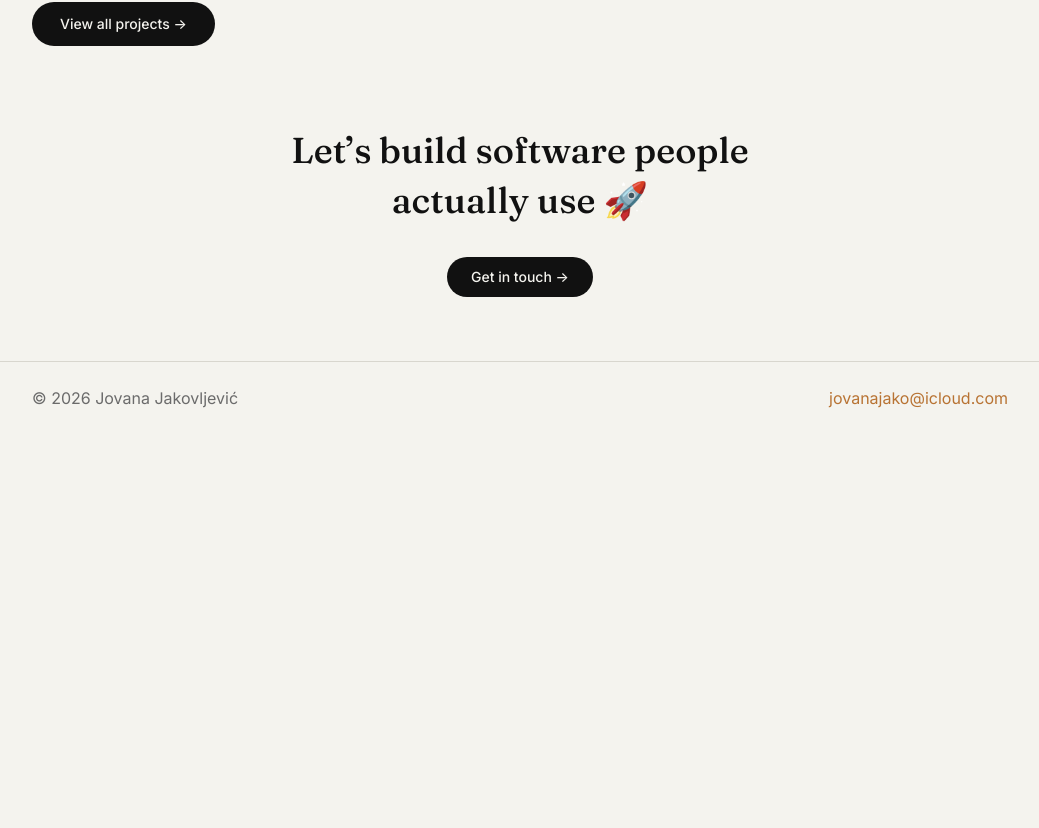
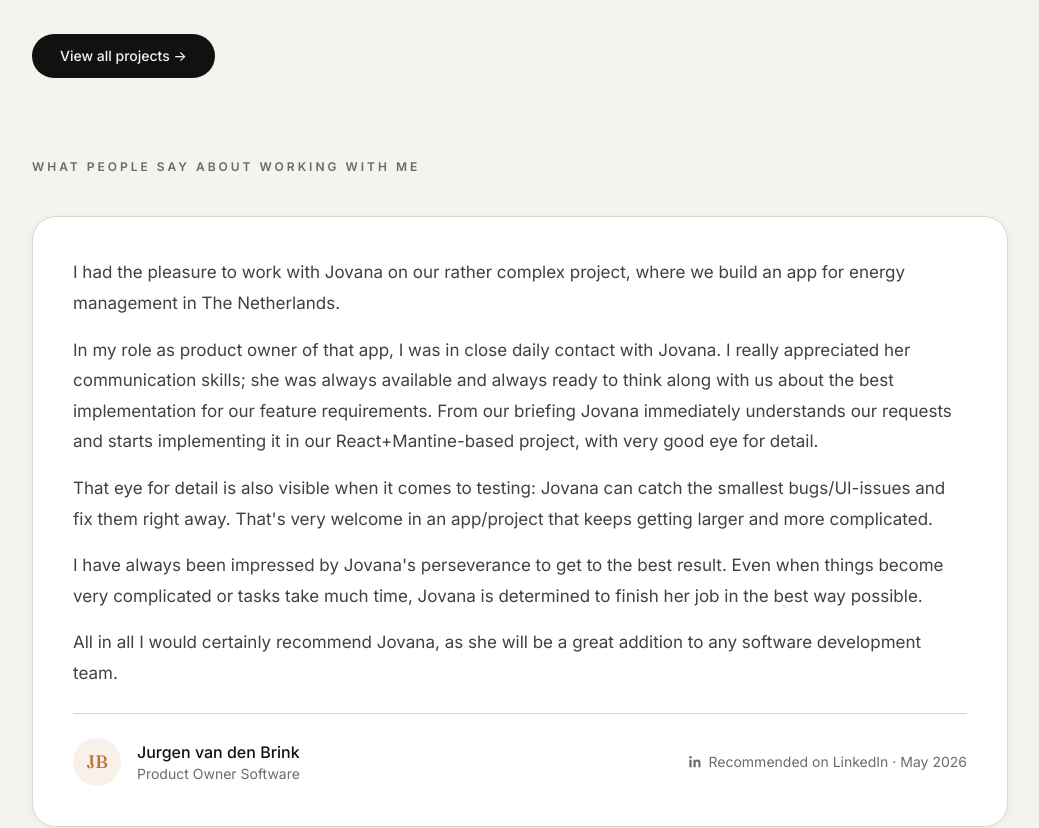
Before and after one commit to J-jakovljevic/my-site, a React (Vite) app: page / in a window 1280 px wide. Shown: the part 2319-3147 px from the top of the page, without its empty margins (120-1159 px from the left). Before the commit the page ends 2753 px from the top, so only its background shows below. Built offline with nearby package versions, Linux system fonts and the light colour scheme; a web font is replaced by a local one.

Commit message:
feat: add Testimonials section

```diff
--- a/src/data/homeData.ts
+++ b/src/data/homeData.ts
@@ -1,4 +1,4 @@
-import type { PipelineStage } from "@models/resume";
+import type { PipelineStage, Testimonial } from "@models/resume";
 
 export const highlights = [
   { label: "Years", value: "4+" },
@@ -119,6 +119,21 @@ export const featuredProject = {
     "The project I’m proudest of is a real-time energy management platform for a Dutch clean-tech startup. I established the frontend architecture from scratch, defining the project’s structure and engineering standards for a team of up to six engineers. As the product evolved, I expanded into full-stack development, delivering production-ready features across web, mobile and backend, including real-time WebSocket integrations with IoT hardware. I also mentored engineers, performed code reviews and worked closely with clients and product owners throughout the development process.",
 };
 
+export const testimonials: Testimonial[] = [
+  {
+    quote: [
+      "I had the pleasure to work with Jovana on our rather complex project, where we build an app for energy management in The Netherlands.",
+      "In my role as product owner of that app, I was in close daily contact with Jovana. I really appreciated her communication skills; she was always available and always ready to think along with us about the best implementation for our feature requirements. From our briefing Jovana immediately understands our requests and starts implementing it in our React+Mantine-based project, with very good eye for detail.",
+      "That eye for detail is also visible when it comes to testing: Jovana can catch the smallest bugs/UI-issues and fix them right away. That's very welcome in an app/project that keeps getting larger and more complicated.",
+      "I have always been impressed by Jovana's perseverance to get to the best result. Even when things become very complicated or tasks take much time, Jovana is determined to finish her job in the best way possible.",
+      "All in all I would certainly recommend Jovana, as she will be a great addition to any software development team.",
+    ],
+    name: "Jurgen van den Brink",
+    title: "Product Owner Software",
+    source: "Recommended on LinkedIn · May 2026",
+  },
+];
+
 export const closingStatement = {
   message: "Let’s build software people actually use  🚀",
   ctaLabel: "Get in touch",
--- a/src/pages/Home.tsx
+++ b/src/pages/Home.tsx
@@ -4,6 +4,7 @@ import ExperienceStats from "@pages/home/ExperienceStats";
 import FeaturedProject from "@pages/home/FeaturedProject";
 import Hero from "@pages/home/Hero";
 import HeroQuote from "@pages/home/HeroQuote";
+import Testimonials from "@pages/home/Testimonials";
 
 const Home = () => {
   return (
@@ -13,6 +14,7 @@ const Home = () => {
       <ExperienceStats />
       <EngineeringPipeline />
       <FeaturedProject />
+      <Testimonials />
       <ClosingStatement />
     </div>
   );
--- a/src/pages/home/EngineeringPipeline.tsx
+++ b/src/pages/home/EngineeringPipeline.tsx
@@ -12,7 +12,7 @@ const EngineeringPipeline = () => {
   const stage = buildPipeline[activeIndex];
 
   return (
-    <section className="flex flex-col gap-14">
+    <section className="flex flex-col gap-10">
       <Reveal>
         <p className="text-[12px] font-semibold tracking-[0.25em] text-muted uppercase">
           My Engineering Workflow
--- a/src/pages/home/FeaturedProject.tsx
+++ b/src/pages/home/FeaturedProject.tsx
@@ -9,7 +9,7 @@ const FeaturedProject = () => {
     <section>
       <div className="grid grid-cols-1 items-center gap-0 md:gap-16 md:grid-cols-2">
         <Reveal>
-          <div className="flex flex-col items-start gap-6 ">
+          <div className="flex flex-col items-start gap-10 ">
             <p className="text-[12px] font-semibold tracking-[0.25em] text-muted uppercase">
               {featuredProject.label}
             </p>
--- /dev/null
+++ b/src/pages/home/Testimonials.tsx
@@ -0,0 +1,54 @@
+import Reveal from "@components/Reveal";
+import { testimonials } from "@data/homeData";
+import { LinkedInIcon } from "@utils/icons";
+
+const getInitials = (name: string) => {
+  const parts = name.split(" ");
+  return `${parts[0][0]}${parts[parts.length - 1][0]}`;
+};
+
+const Testimonials = () => {
+  return (
+    <section className="flex flex-col gap-10">
+      <Reveal>
+        <p className="text-[12px] font-semibold tracking-[0.25em] text-muted uppercase">
+          What people say about working with me
+        </p>
+      </Reveal>
+
+      {testimonials.map((testimonial, i) => (
+        <Reveal key={testimonial.name} delay={i * 0.05}>
+          <figure className="flex flex-col gap-6 rounded-3xl border border-edge-soft bg-surface p-6 shadow-soft sm:p-10">
+            <blockquote className="flex flex-col gap-4 text-[17px] leading-[1.8] text-ink/80">
+              {testimonial.quote.map((paragraph, pi) => (
+                <p key={pi}>{paragraph}</p>
+              ))}
+            </blockquote>
+
+            <figcaption className="flex flex-wrap items-center gap-4 border-t border-edge pt-6">
+              <span className="bg-accent/10 text-accent flex h-12 w-12 shrink-0 items-center justify-center rounded-full font-serif text-lg font-medium">
+                {getInitials(testimonial.name)}
+              </span>
+
+              <div className="flex flex-col">
+                <span className="font-medium text-ink">{testimonial.name}</span>
+
+                <span className="text-sm text-muted">{testimonial.title}</span>
+              </div>
+
+              {testimonial.source && (
+                <span className="ml-auto flex items-center gap-1.5 text-sm text-muted">
+                  <LinkedInIcon className="h-4 w-4" />
+
+                  {testimonial.source}
+                </span>
+              )}
+            </figcaption>
+          </figure>
+        </Reveal>
+      ))}
+    </section>
+  );
+};
+
+export default Testimonials;
```
Also changed, not shown: src/models/resume.ts (+7 -0 lines).
